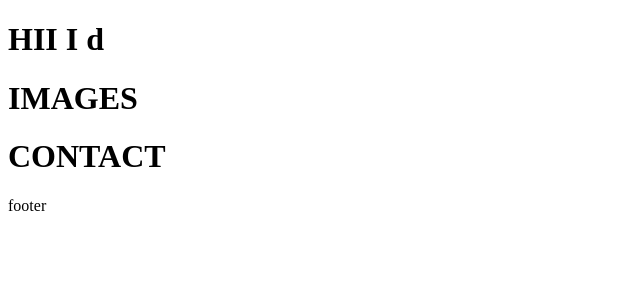
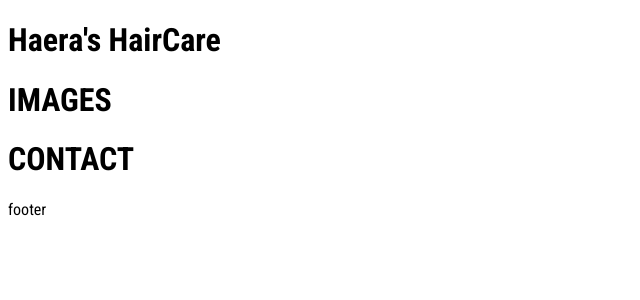
Before and after one commit to 3Bridges-Development/hair-style-maro, a React (Create React App) app: page / in a window 1280 px wide. Shown: the top 300 px of the page, without its empty margins (0-640 px from the left). Built offline with nearby package versions, Linux system fonts and the light colour scheme.

Commit message:
Import google font

```diff
--- a/public/index.html
+++ b/public/index.html
@@ -11,6 +11,7 @@
     />
     <link rel="apple-touch-icon" href="%PUBLIC_URL%/logo192.png" />
     <link rel="manifest" href="%PUBLIC_URL%/manifest.json" />
+    <link href="https://fonts.googleapis.com/css2?family=Roboto+Condensed:ital,wght@0,100..900;1,100..900&display=swap" rel="stylesheet">
 
     <title>Creative Expressions by Maro</title>
   </head>
--- a/src/App.scss
+++ b/src/App.scss
@@ -0,0 +1,5 @@
+$robotoCondensed: 'Roboto Condensed', serif; // Google Font
+
+.home {
+    font-family: $robotoCondensed;
+}
--- a/src/components/Header.jsx
+++ b/src/components/Header.jsx
@@ -2,7 +2,7 @@
 
 function Header() {
     return (
-        <h1> HII I d</h1>
+        <h1>Haera's HairCare</h1>
     )
 }
 
--- a/src/views/Home.jsx
+++ b/src/views/Home.jsx
@@ -6,7 +6,7 @@
 
 function Home() {
         return (
-                <div>
+                <div className="home">
                         <Header />
                         <ImageGallery />
                         <Contact />
```
